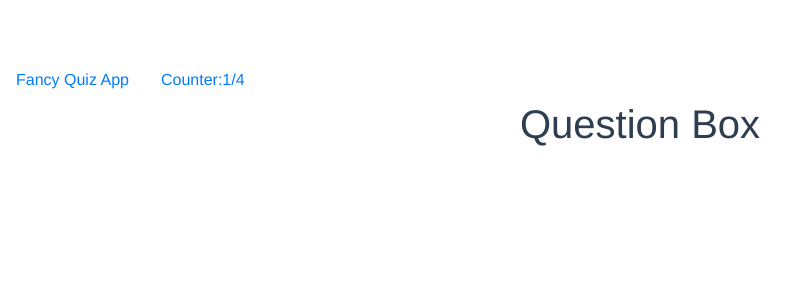
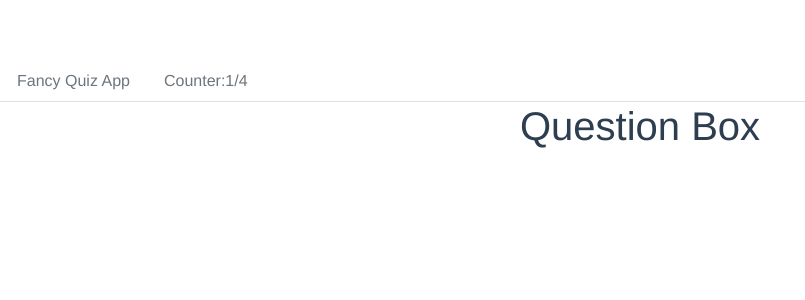
Before and after one commit to NewtonKamau/quiz-vue, a Vue app: page / in a window 1280 px wide. Shown: the top 300 px of the page, without its empty margins (0-805 px from the left). Built offline with nearby package versions, Linux system fonts and the light colour scheme.

Commit message:
disabled the nav and put placeholder content

```diff
--- a/src/components/Header.vue
+++ b/src/components/Header.vue
@@ -1,9 +1,8 @@
 <template>
- <div>
-    <b-nav>
-        <b-nav-item active>Fancy Quiz App</b-nav-item>
-        <b-nav-item>Counter:1/4</b-nav-item>
-
+  <div>
+    <b-nav tabs>
+      <b-nav-item disabled>Fancy Quiz App</b-nav-item>
+      <b-nav-item disabled>Counter:1/4</b-nav-item>
     </b-nav>
-</div>
+  </div>
 </template>
```
